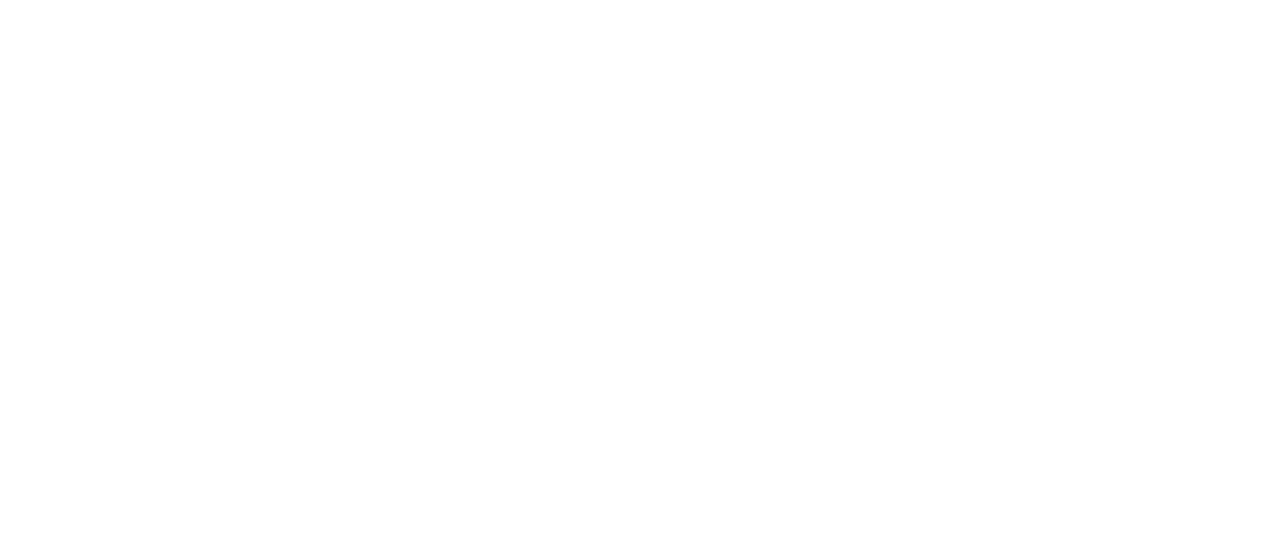
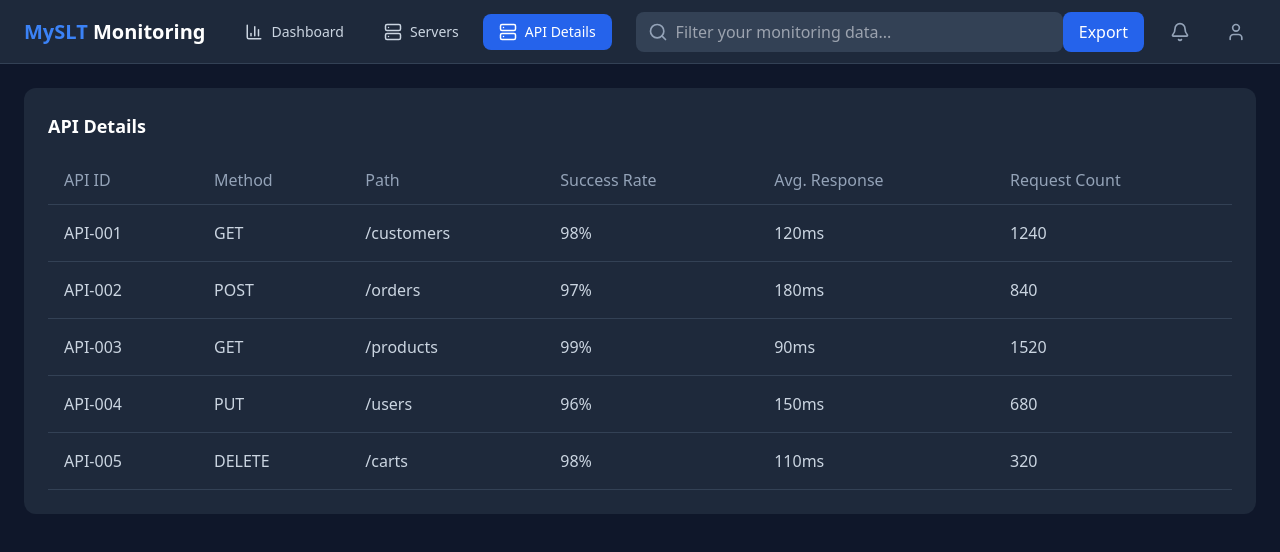
Before and after one commit to DaminduDeSilva/MYSLT-DASHBOARD, a React (Vite) app: page /api-details in a window 1280 px wide. Before the commit this address had no page. Shown: the top 552 px of the page. Built offline with nearby package versions, Linux system fonts and the light colour scheme.

Commit message:
add api details table as a different tab

```diff
--- a/src/AppRouter.tsx
+++ b/src/AppRouter.tsx
@@ -3,13 +3,16 @@
 import { App } from './App';
 import { SystemHealth } from './pages/SystemHealth';
 import { Dashboard } from './pages/Dashboard';
+import { ApiDetailsTable } from './pages/ApiDetailsTable';
 export function AppRouter() {
   return <BrowserRouter>
       <Routes>
         <Route path="/" element={<App />}>
           <Route index element={<SystemHealth />} />
           <Route path="dashboard" element={<Dashboard />} />
+          <Route path="api-details" element={<ApiDetailsTable />} />
         </Route>
+
       </Routes>
     </BrowserRouter>;
 }
--- a/src/components/Header.tsx
+++ b/src/components/Header.tsx
@@ -15,7 +15,13 @@
       path: '/',
       icon: Server,
       label: 'Servers'
+    },
+    {
+      path: '/api-details',
+      icon: Server,
+      label: 'API Details'
     }
+
   ];
 
   return (
--- /dev/null
+++ b/src/pages/ApiDetailsTable.tsx
@@ -0,0 +1,78 @@
+import React from 'react';
+export function ApiDetailsTable() {
+  const apiData = [{
+    id: 'API-001',
+    method: 'GET',
+    path: '/customers',
+    successRate: '98%',
+    avgResponse: '120ms',
+    requestCount: 1240
+  }, {
+    id: 'API-002',
+    method: 'POST',
+    path: '/orders',
+    successRate: '97%',
+    avgResponse: '180ms',
+    requestCount: 840
+  }, {
+    id: 'API-003',
+    method: 'GET',
+    path: '/products',
+    successRate: '99%',
+    avgResponse: '90ms',
+    requestCount: 1520
+  }, {
+    id: 'API-004',
+    method: 'PUT',
+    path: '/users',
+    successRate: '96%',
+    avgResponse: '150ms',
+    requestCount: 680
+  }, {
+    id: 'API-005',
+    method: 'DELETE',
+    path: '/carts',
+    successRate: '98%',
+    avgResponse: '110ms',
+    requestCount: 320
+  }];
+  return <div className="bg-slate-800 rounded-xl p-6">
+      <h3 className="text-lg font-bold text-white mb-4">API Details</h3>
+      <div className="overflow-x-auto">
+        <table className="w-full">
+          <thead>
+            <tr className="border-b border-slate-700">
+              <th className="text-left py-3 px-4 text-slate-400 font-medium">
+                API ID
+              </th>
+              <th className="text-left py-3 px-4 text-slate-400 font-medium">
+                Method
+              </th>
+              <th className="text-left py-3 px-4 text-slate-400 font-medium">
+                Path
+              </th>
+              <th className="text-left py-3 px-4 text-slate-400 font-medium">
+                Success Rate
+              </th>
+              <th className="text-left py-3 px-4 text-slate-400 font-medium">
+                Avg. Response
+              </th>
+              <th className="text-left py-3 px-4 text-slate-400 font-medium">
+                Request Count
+              </th>
+            </tr>
+          </thead>
+          <tbody>
+            {apiData.map(api => <tr key={api.id} className="border-b border-slate-700 hover:bg-slate-700/50 transition-colors">
+                <td className="py-4 px-4 text-slate-300">{api.id}</td>
+                <td className="py-4 px-4 text-slate-300">{api.method}</td>
+                <td className="py-4 px-4 text-slate-300">{api.path}</td>
+                <td className="py-4 px-4 text-slate-300">{api.successRate}</td>
+                <td className="py-4 px-4 text-slate-300">{api.avgResponse}</td>
+                <td className="py-4 px-4 text-slate-300">{api.requestCount}</td>
+              </tr>)}
+          </tbody>
+        </table>
+      </div>
+    </div>;
+}
--- a/src/pages/Dashboard.tsx
+++ b/src/pages/Dashboard.tsx
@@ -6,7 +6,7 @@
 import { SuccessRateChart } from '../components/SuccessRateChart';
 import { LiveTrafficChart } from '../components/LiveTrafficChart';
 import { ResponseTypeChart } from '../components/ResponseTypeChart';
-import { ApiDetailsTable } from '../components/ApiDetailsTable';
+// import { ApiDetailsTable } from '../components/ApiDetailsTable';
 export function Dashboard() {
   return <div className="space-y-6">
 
@@ -20,7 +20,7 @@
       </div>
       <div className="grid grid-cols-1 lg:grid-cols-2 gap-6">
         <LiveTrafficChart />
-        <ApiDetailsTable />
+        {/* <ApiDetailsTable /> */}
       </div>
     </div>;
 }
```
Also changed, not shown: 1 other file (tests, documents, lock files or other folders).
